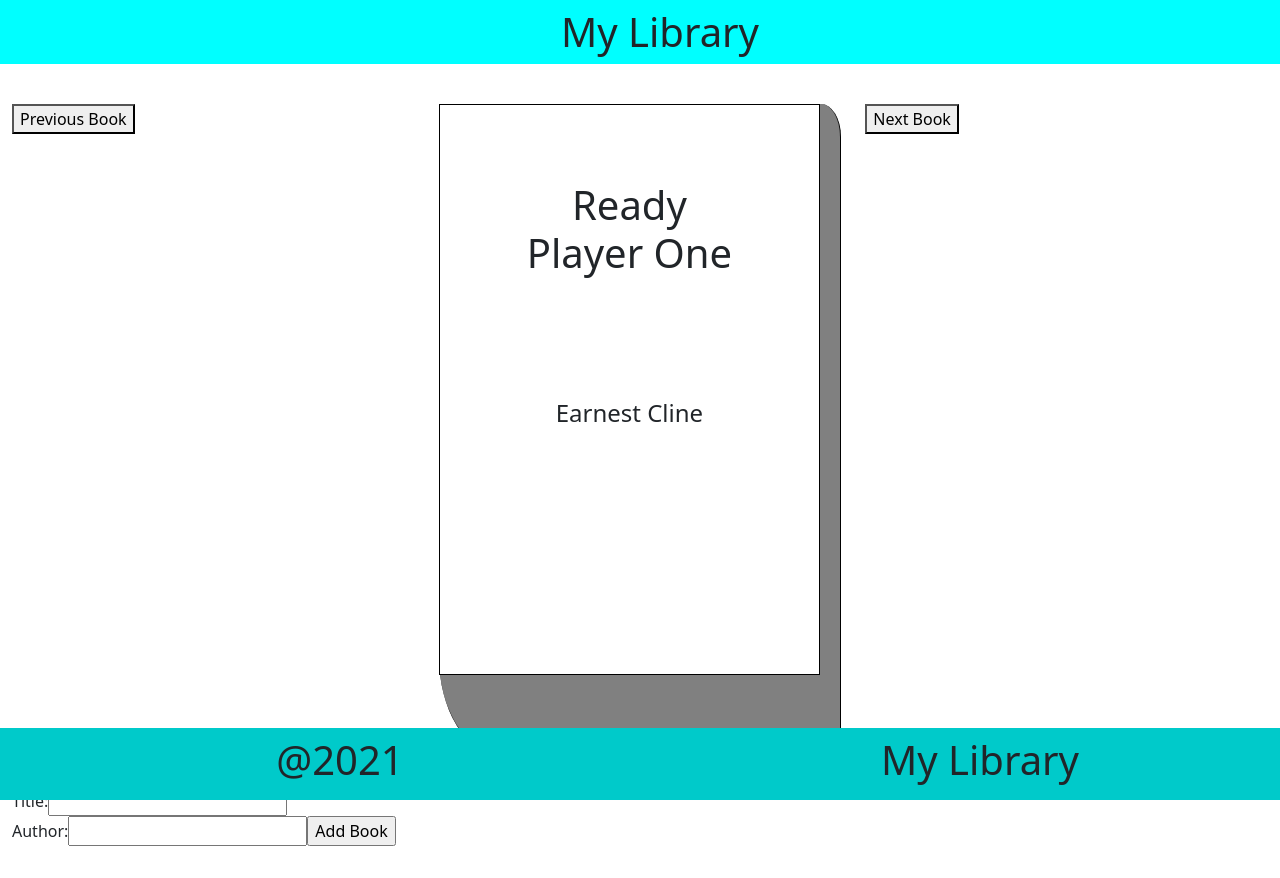
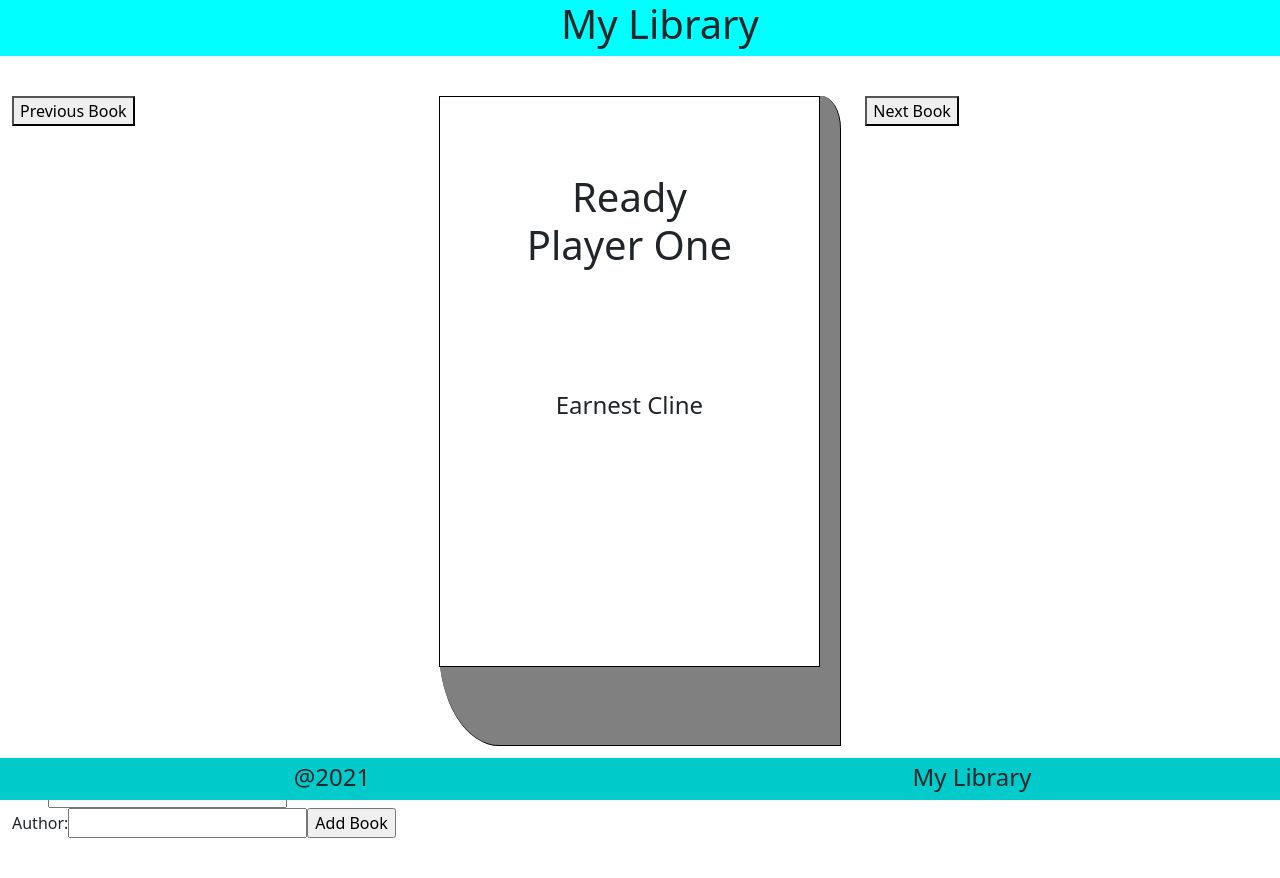
Before and after one commit to Matt-T977/Book-Library-First-React-App, a React (Create React App) app: page / in a window 1280 px wide. Built offline with nearby package versions, Linux system fonts and the light colour scheme.

Commit message:
Footer Size Update

```diff
--- a/src/components/Footer/Footer.css
+++ b/src/components/Footer/Footer.css
@@ -9,7 +9,7 @@
     bottom: 0%;
 }
 
-h1 {
+h4 {
     padding-top: 0.2em;
     padding-left: 1em;
 }
--- a/src/components/Footer/Footer.jsx
+++ b/src/components/Footer/Footer.jsx
@@ -7,12 +7,12 @@
         <div className='row row-space'>
             <div className='col-md-6' style={{padding: 0}}>
                 <div className='footerbar bottom'>
-                    <h1>@2021</h1>
+                    <h4>@2021</h4>
                 </div>
             </div>
             <div className='col-md-6' style={{padding: 0}}>
                 <div className='footerbar bottom'>
-                    <h1>My Library</h1>
+                    <h4>My Library</h4>
                 </div>
             </div>
         </div>
```
